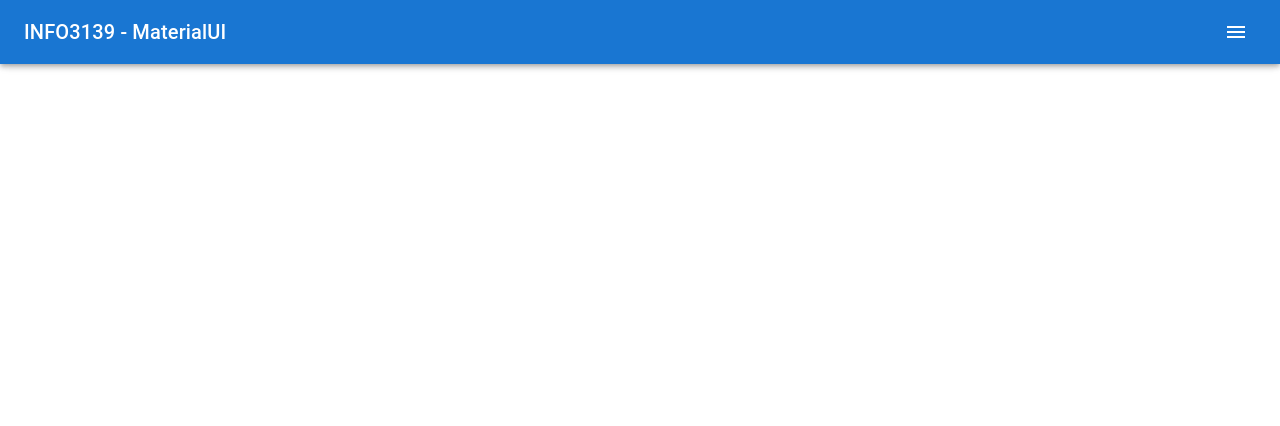
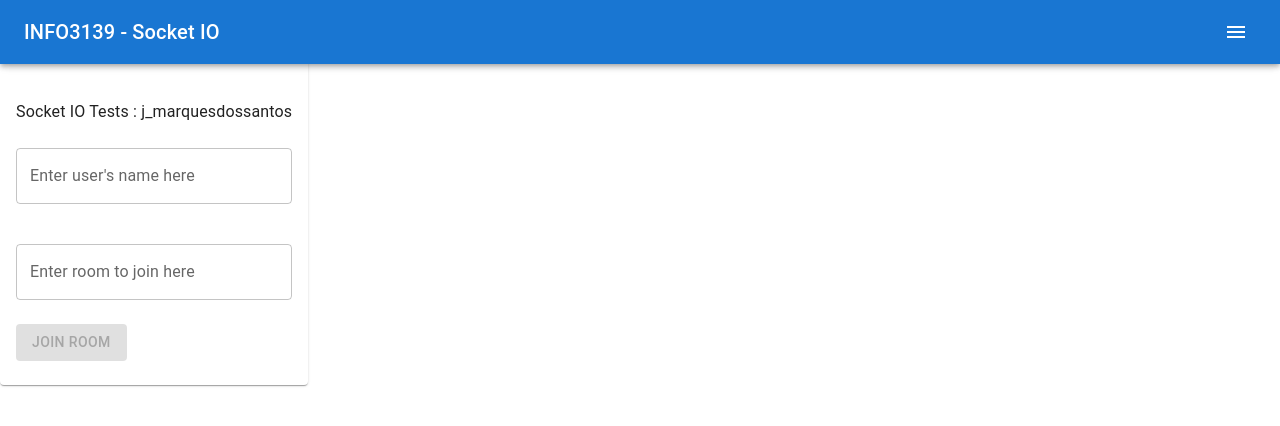
Before and after one commit to JoaoMarquesBR/Node-Exercises-v3, a React (Vite) app in the folder reactexercises/: page /case2 in a window 1280 px wide. Shown: the top 426 px of the page. Built offline with nearby package versions, Linux system fonts and the light colour scheme.

Commit message:
lab 18 ok

```diff
--- a/reactexercises/src/App.jsx
+++ b/reactexercises/src/App.jsx
@@ -24,6 +24,7 @@ import SocketClient from "./week10/socketclient";
 import AllRooms from "./week10/allrooms";
 import Lab15 from "./week10/lab15";
 import AllStreets from "./week11/street";
+import ClientCase from "./project2/ClientCase";
 
 // const queryClient = new QueryClient();
 // const App = () => {
@@ -47,7 +48,7 @@ const App = () => {
             <AppBar>
                 <Toolbar>
                     <Typography variant="h6" color="inherit">
-                        INFO3139 - MaterialUI
+                        INFO3139 - Socket IO
                     </Typography>
                     <IconButton
                         onClick={handleClick}
@@ -89,6 +90,9 @@ const App = () => {
                         <MenuItem component={NavLink} to="/lab17" onClick={handleClose}>
                             Lab 17
                         </MenuItem>
+                        <MenuItem component={NavLink} to="/case2" onClick={handleClose}>
+                            Case 2
+                        </MenuItem>
                     </Menu>
                 </Toolbar>
             </AppBar>
@@ -103,6 +107,8 @@ const App = () => {
                 <Route path="/socketclient" element={<AllRooms />} />
                 <Route path="/lab15" element={<Lab15 />} />
                 <Route path="/lab17" element={<AllStreets />} />
+                <Route path="/case2" element={<ClientCase />} />
+
             </Routes>
         </ThemeProvider>
     );
--- /dev/null
+++ b/reactexercises/src/project2/ClientCase.jsx
@@ -0,0 +1,183 @@
+import io from "socket.io-client";
+import React, { useReducer, useState, useEffect, useRef } from "react";
+import { ThemeProvider } from "@mui/material/styles";
+import {
+  Card,
+  CardHeader,
+  CardContent,
+  Button,
+  Snackbar,
+  Typography,
+  TextField,
+} from "@mui/material";
+import Autocomplete from "@mui/material/Autocomplete";
+import theme from "../theme";
+
+const ClientCase = (props) => {
+
+  const initialState = {
+    msg: [],
+    roomMsg: "",
+    snackBarMsg: "",
+    contactServer: false,
+    selectedUser: null,
+  };
+
+
+  const reducer = (state, action) => {
+    switch (action.type) {
+      case 'UPDATE_MSG':
+        return { ...state, msg: [...state.msg, action.payload] };
+      default:
+        return state;
+    }
+  };
+  const [state, setState] = useReducer(reducer, initialState);
+  const [message, setMessage] = useState("");
+  const [username, setUsername] = useState("");
+  const [roomName, setRoomName] = useState("");
+
+  const [socket, setSocket] = useState(null);
+
+  const effectRan = useRef(false);
+
+  const joinRoom = () => {
+    if (effectRan.current) return; // React 18 Strictmode runs useEffects twice in development`
+    serverConnect();
+    effectRan.current = true;
+  };
+
+  const serverConnect = () => {
+    try {
+      const newSocket = io.connect("localhost:5000", {
+        forceNew: true,
+        transports: ["websocket"],
+        autoConnect: true,
+        reconnection: false,
+        connect_timeout: 5000,
+        timeout: 5000,
+      });
+
+      newSocket.on("connect", () => {
+        console.log("connecting");
+
+        newSocket.on("welcome", onWelcome);
+
+        newSocket.emit("join", { name: username, room: roomName }, (err) => {});
+
+        newSocket.on("message", (message) => {
+            console.log(message);
+            setState({ type: 'UPDATE_MSG', payload: message });
+          });
+
+        newSocket.on("nameAlreadyInUse",(message)=>{
+            console.log(message)
+            setMessage(message)
+        })
+
+      });
+
+      newSocket.on("newUser", newClientJoined);
+      newSocket.on("userLeft", userLeft);
+
+      setSocket(newSocket);
+    } catch (err) {
+      console.log(err);
+      setState({ snackBarMsg: "Can't get connection - try later!" });
+      setState({ msg: "" });
+    }
+  };
+  const userLeft = (message)=>{
+    console.log(message)
+    setState({ type: 'UPDATE_MSG', payload: message });
+  }
+
+  const onWelcome = (welcomeMsgFromServer) => {
+    console.log("welcomed?" + welcomeMsgFromServer);
+    setState({ snackBarMsg: welcomeMsgFromServer });
+  };
+  const newClientJoined = (joinMsgFromServer) => {
+    console.log("new client : " + joinMsgFromServer);
+    setState({ type: 'UPDATE_MSG', payload: joinMsgFromServer });
+  };
+
+  const snackbarClose = (event, reason) => {
+    if (reason === "clickaway") {
+      return;
+    }
+  };
+
+  return (
+    <ThemeProvider theme={theme}>
+      <Card className="card">
+        <CardHeader
+          title="Socket IO Tests"
+          style={{ color: theme.palette.primary.main, textAlign: "center" }}
+        />
+        <CardContent>
+          <Typography variant="body1" style={{ marginTop: "20px" }}>
+            Socket IO Tests : j_marquesdossantos
+          </Typography>
+
+          <br></br>
+          <div
+            style={{ display: "flex", flexDirection: "column", gap: "20px" }}
+          >
+     <TextField
+      label="Enter user's name here"
+      variant="outlined"
+      value={username}
+      onChange={(e) => setUsername(e.target.value)}
+    />
+
+        <Typography  style={{ color:"red" }}>
+            {message}
+          </Typography>
+
+            <TextField
+              label="Enter room to join here"
+              variant="outlined"
+              value={roomName}
+              onChange={(e) => setRoomName(e.target.value)}
+            />
+          </div>
+          <br></br>
+          <Button
+            color="primary"
+            variant="contained"
+            disabled={!username || !roomName}
+            onClick={joinRoom}
+          >
+            Join Room
+          </Button>
+
+        </CardContent>
+      </Card>
+
+      <Typography variant="body1" style={{ marginTop: "20px" }}>
+        {state.msg.map((message, index) => (
+          <div key={index}>
+            <Typography color="error">{message}</Typography>
+          </div>
+        ))}
+      </Typography>
+
+      <Snackbar
+        open={state.contactServer}
+        message={state.snackBarMsg}
+        autoHideDuration={3000}
+        onClose={snackbarClose}
+      />
+    </ThemeProvider>
+  );
+
+  // <Button
+  // color="primary"
+  // variant="contained"
+  // onClick={sendParentSomeData}
+  // >
+  // Return Data
+  // </Button>
+};
+
+export default ClientCase;
--- a/reactexercises/src/week11/trafficlight.jsx
+++ b/reactexercises/src/week11/trafficlight.jsx
@@ -23,15 +23,15 @@ const TrafficLight = (props) => {
 
     const serverConnect = () => {
         try {
-            // const socket = io.connect("localhost:5000", {
-            //     forceNew: true,
-            //     transports: ["websocket"],
-            //     autoConnect: true,
-            //     reconnection: false,
-            //     connect_timeout: 5000,
-            //     timeout: 5000,
-            // });
-            const socket = io.connect();
+            const socket = io.connect("localhost:5000", {
+                forceNew: true,
+                transports: ["websocket"],
+                autoConnect: true,
+                reconnection: false,
+                connect_timeout: 5000,
+                timeout: 5000,
+            });
+            // const socket = io.connect();
             setSocket(socket);
 
 
```
